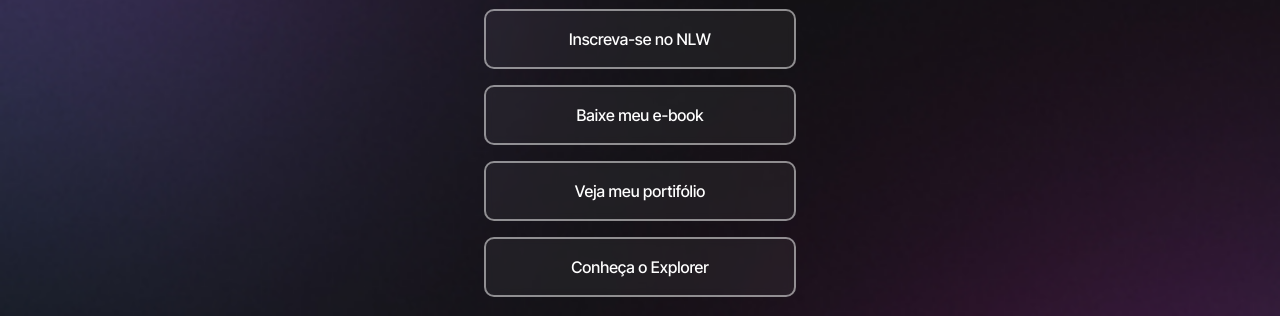
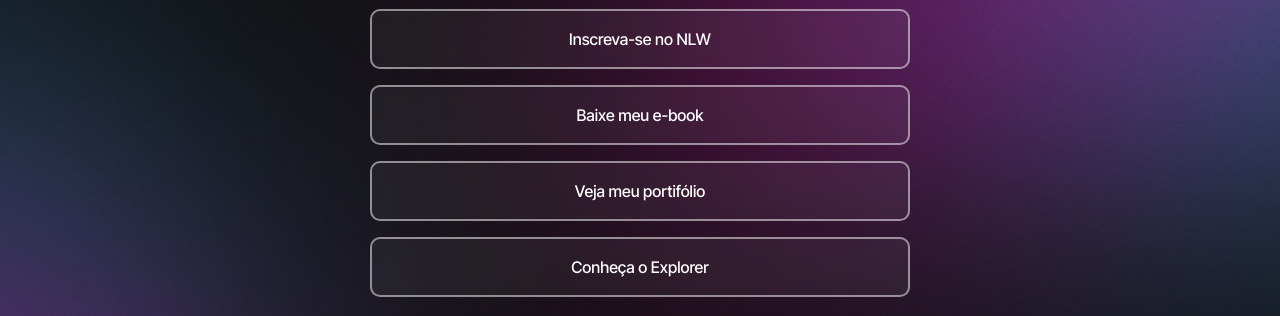
Before and after one commit to RobertGabriel7/DevLinks, a plain HTML site: page index.html in a window 1280 px wide. Shown: the part 302-618 px from the top of the page. Drawn offline with nearby package versions, Linux system fonts and the light colour scheme.

Commit message:
tornando o site responsivo

```diff
--- a/Rocketseat/Nivel_2/projetoDoSite/assets/css/style.css
+++ b/Rocketseat/Nivel_2/projetoDoSite/assets/css/style.css
@@ -62,6 +62,7 @@ body {
 
   background: var(--bg-url) no-repeat top center/cover;
   font-family: "Inter Tight";
+  height: 100vh;
 
 }
 
@@ -69,7 +70,8 @@ div#container {
   /* margin: auto só funciona com elementos em block */
   margin: 20px auto 0px;
   /* o container fica no meio porque é um block (por padrão), se fosse inline não daria o mesmo resultado */
-  width: 360px;
+  width: 100%;
+  max-width: 588px;
   padding: 0px 24px;
 
 }
@@ -223,3 +225,12 @@ span#tracker {
   color: var(--text-color);
 
 }
+
+@media (min-width: 700px){
+  :root{
+    --bg-url: url(../img/bg-desktop.jpg);
+  }
+  .light{
+    --bg-url: url(../img/bg-desktop-light.jpg);
+  }
+}
```
